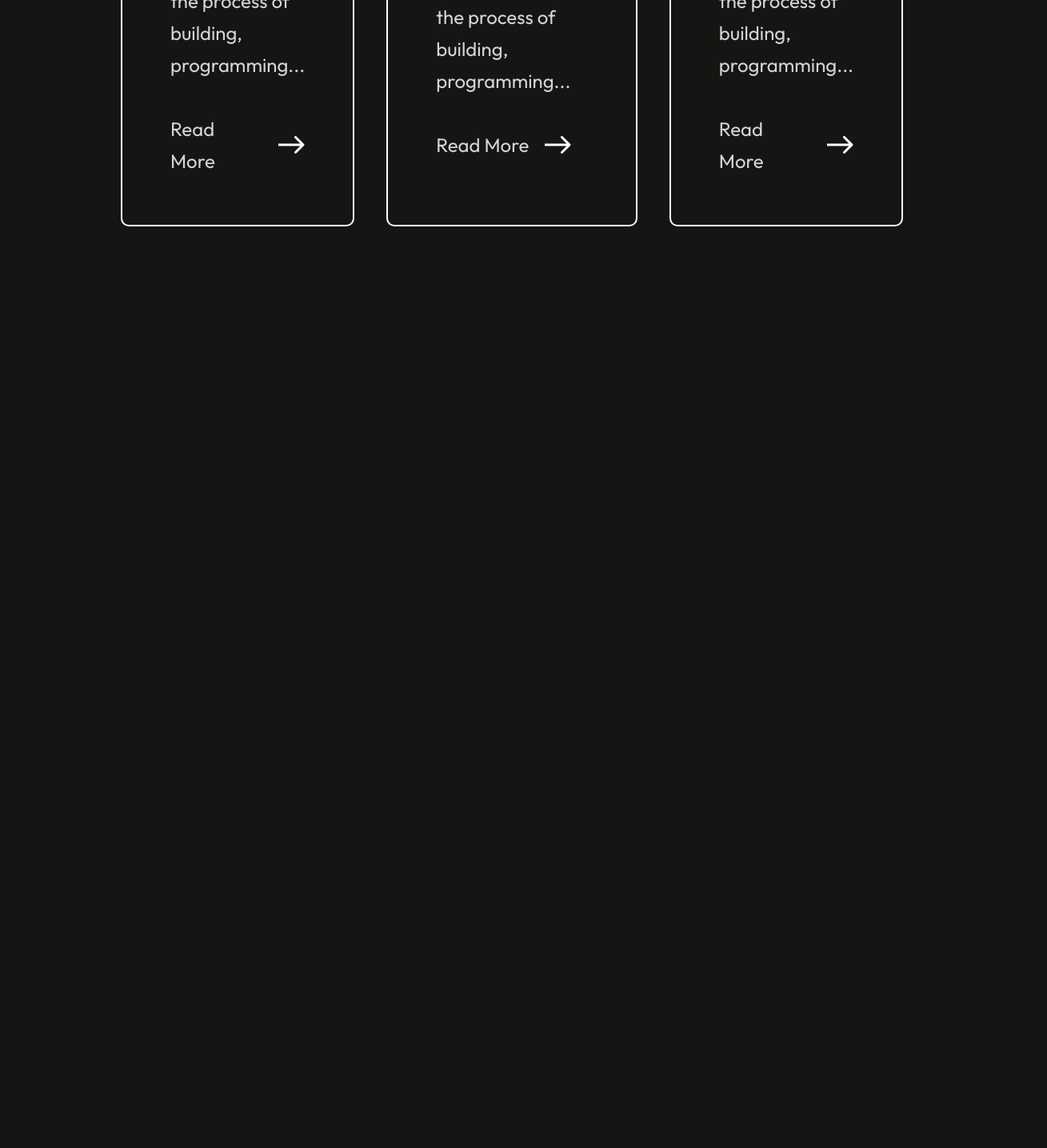
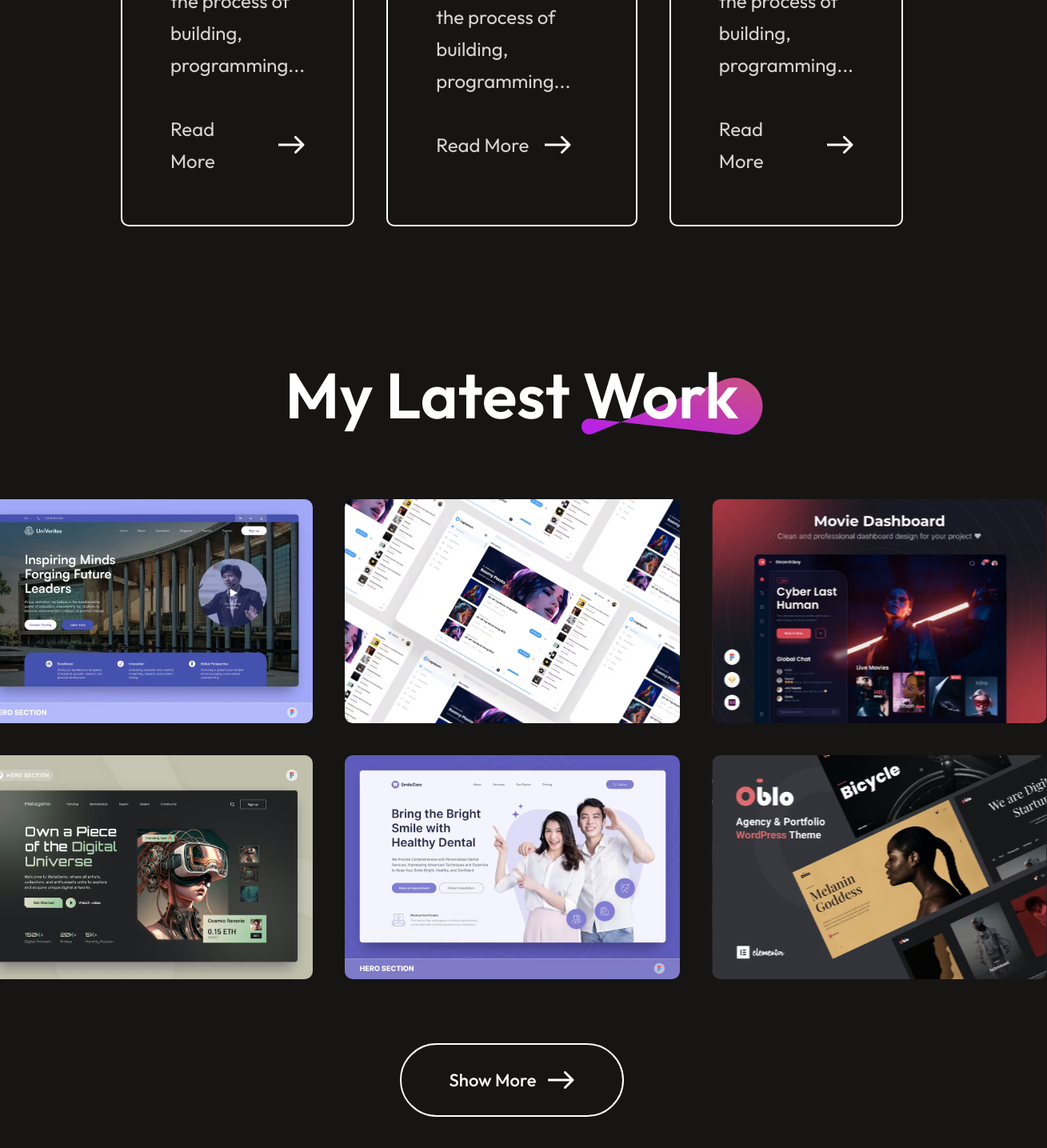
Before and after one commit to Mian-Ahmed-Raza/my-portfolio-react, a React (Vite) app: page / in a window 1280 px wide. Shown: the part 3581-5016 px from the top of the page at 80% size, 1309 px wide, since content can reach past the window. Before the commit the page ends 3944 px from the top, so only its background shows below. Built offline with nearby package versions, Linux system fonts and the light colour scheme.

Commit message:
added my work section

```diff
--- a/src/App.jsx
+++ b/src/App.jsx
@@ -3,6 +3,7 @@
 import Hero from './Components/Hero/Hero'
 import About from './Components/About/About'
 import Services from './Components/Services/Services'
+import MyWork from './Components/MyWork/MyWork'
 
 const App = () => {
 
@@ -14,6 +15,7 @@
       <Hero />
       <About />
       <Services />
+      <MyWork />
 
     </div>
 
--- /dev/null
+++ b/src/Components/MyWork/MyWork.jsx
@@ -0,0 +1,44 @@
+import React from 'react'
+import styles from './MyWork.module.css'
+import theme_pattern from '../../Assets/theme_pattern.svg'
+import mywork_data from '../../Assets/mywork_data'
+import arrow_icon from '../../Assets/arrow_icon.svg'
+
+const MyWork = () => {
+
+  return (
+
+    <div className={styles.myWork}>
+
+        <div className={styles.myworkTitle}>
+
+            <h1>My Latest Work</h1>
+
+            <img src={theme_pattern} alt="theme pattern" />
+
+        </div>
+
+        <div className={styles.myworkContainer}>
+
+            {mywork_data.map((work, index) => {
+
+                return <img key={index} src={work.w_img} alt={work.w_name} />
+
+            })}
+
+        </div>
+
+        <div className={styles.myworkShowmore}>
+
+            <p>Show More</p>
+            <img src={arrow_icon} alt="arrow icon" />
+
+        </div>
+
+    </div>
+
+  )
+
+}
+
+export default MyWork
--- /dev/null
+++ b/src/Components/MyWork/MyWork.module.css
@@ -0,0 +1,64 @@
+.myWork{
+    display: flex;
+    flex-direction: column;
+    align-items: center;
+    justify-content: center;
+    gap: 80px;
+    margin: 80px 170px;
+}
+
+.myworkTitle{
+    position: relative;
+}
+
+.myworkTitle h1{
+    padding: 0 30px;
+    font-size: 80px;
+    font-weight: 600;
+}
+
+.myworkTitle img{
+    position: absolute;
+    bottom: 0;
+    right: 0;
+    z-index: -1;
+}
+
+.myworkContainer{
+    display: grid;
+    grid-template-columns: 1fr 1fr 1fr;
+    gap: 40px;
+}
+
+.myworkContainer img{
+    box-sizing: border-box;
+    width: 419px;
+    height: 280px;
+    transition: .3s;
+    cursor: pointer;
+}
+
+.myworkContainer img:hover{
+    transform: scale(1.10);
+    border: 4px solid #ff00ff;
+    border-radius: 10px;
+    transition: .3s;
+}
+
+.myworkShowmore{
+    display: flex;
+    gap: 15px;
+    border-radius: 50px;
+    border: 2px solid white;
+    padding: 30px 60px;
+    font-size: 22px;
+    font-weight: 500;
+    margin-bottom: 80px;
+    cursor: pointer;
+    transition: .6s;
+}
+
+.myworkShowmore:hover{
+    gap: 30px;
+    transition: .6s;
+}
```
